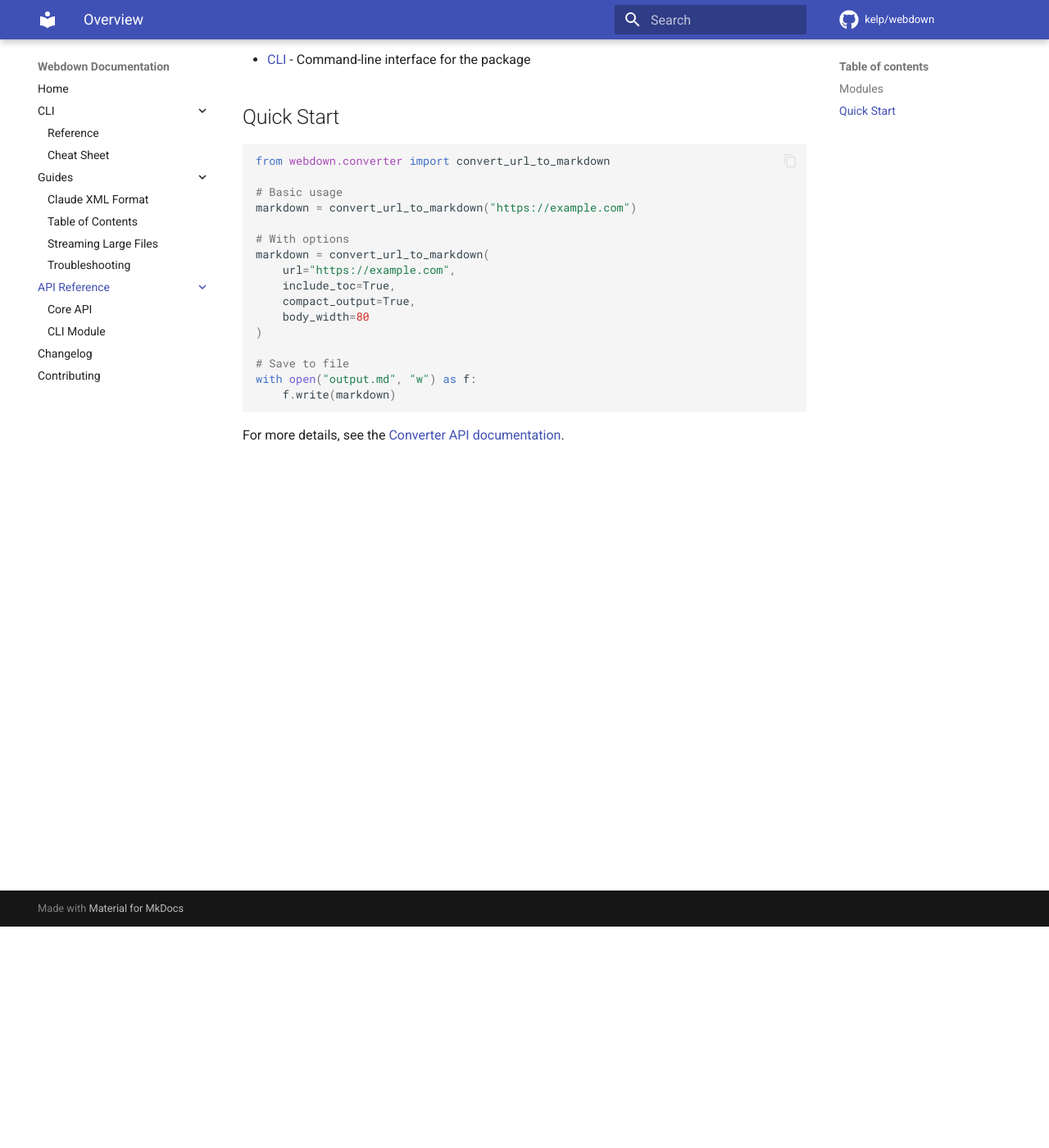
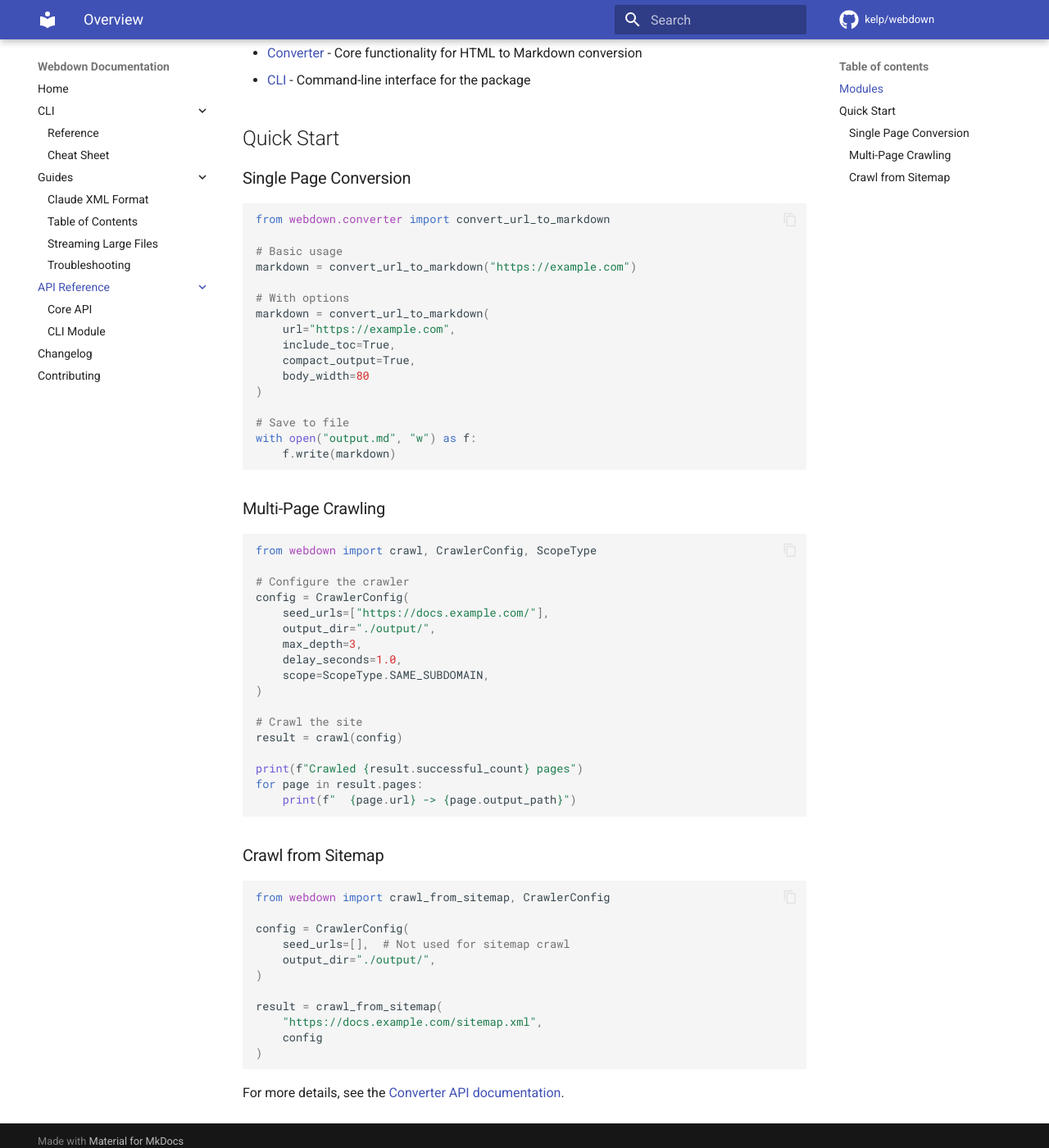
Before and after one commit to kelp/webdown, an MkDocs documentation site: the page built from docs/api/index.md, in a window 1280 px wide and 1400 px high, scrolled down 270 px. Shown: the whole window at 82% size. Built offline with MkDocs 1.6.1 and Material for MkDocs 9.7.7, drawn with Linux system fonts in a browser that asks for light colours; comment, search, counter and statistics services are not loaded; some of the changed text lies outside the part shown.

Commit message:
Add crawler API documentation
Include crawler, link_extractor, and output_manager modules in the
mkdocstrings API reference. Add crawling examples to API overview.

🤖 Generated with [Claude Code](https://claude.com/claude-code)

Co-Authored-By: Claude Opus 4.5 <noreply@anthropic.com>

````diff
--- a/docs/api/index.md
+++ b/docs/api/index.md
@@ -1,6 +1,7 @@
 # API Reference
 
-Webdown provides a simple API for converting web pages to Markdown. The main modules are:
+Webdown provides a simple API for converting web pages to Markdown and crawling
+entire websites. The main modules are:
 
 ## Modules
 
@@ -8,6 +9,8 @@ Webdown provides a simple API for converting web pages to Markdown. The main mod
 - [CLI](cli.md) - Command-line interface for the package
 
 ## Quick Start
+
+### Single Page Conversion
 
 ```python
 from webdown.converter import convert_url_to_markdown
@@ -28,4 +31,42 @@ with open("output.md", "w") as f:
     f.write(markdown)
 ```
 
+### Multi-Page Crawling
+
+```python
+from webdown import crawl, CrawlerConfig, ScopeType
+
+# Configure the crawler
+config = CrawlerConfig(
+    seed_urls=["https://docs.example.com/"],
+    output_dir="./output/",
+    max_depth=3,
+    delay_seconds=1.0,
+    scope=ScopeType.SAME_SUBDOMAIN,
+)
+
+# Crawl the site
+result = crawl(config)
+
+print(f"Crawled {result.successful_count} pages")
+for page in result.pages:
+    print(f"  {page.url} -> {page.output_path}")
+```
+
+### Crawl from Sitemap
+
+```python
+from webdown import crawl_from_sitemap, CrawlerConfig
+
+config = CrawlerConfig(
+    seed_urls=[],  # Not used for sitemap crawl
+    output_dir="./output/",
+)
+
+result = crawl_from_sitemap(
+    "https://docs.example.com/sitemap.xml",
+    config
+)
+```
+
 For more details, see the [Converter API documentation](converter.md).
````
Also changed, not shown: docs/api/converter.md (+42 -0 lines).
